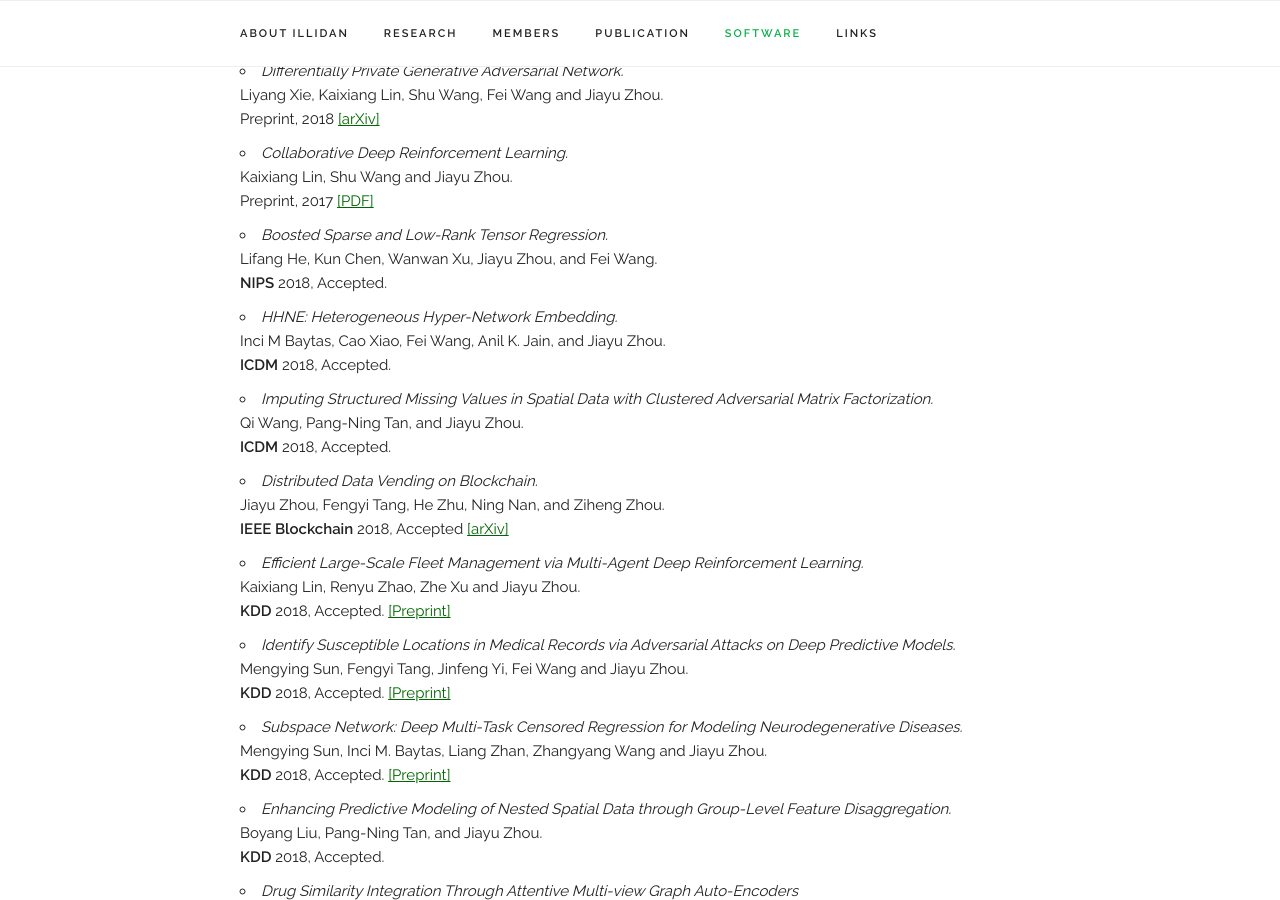
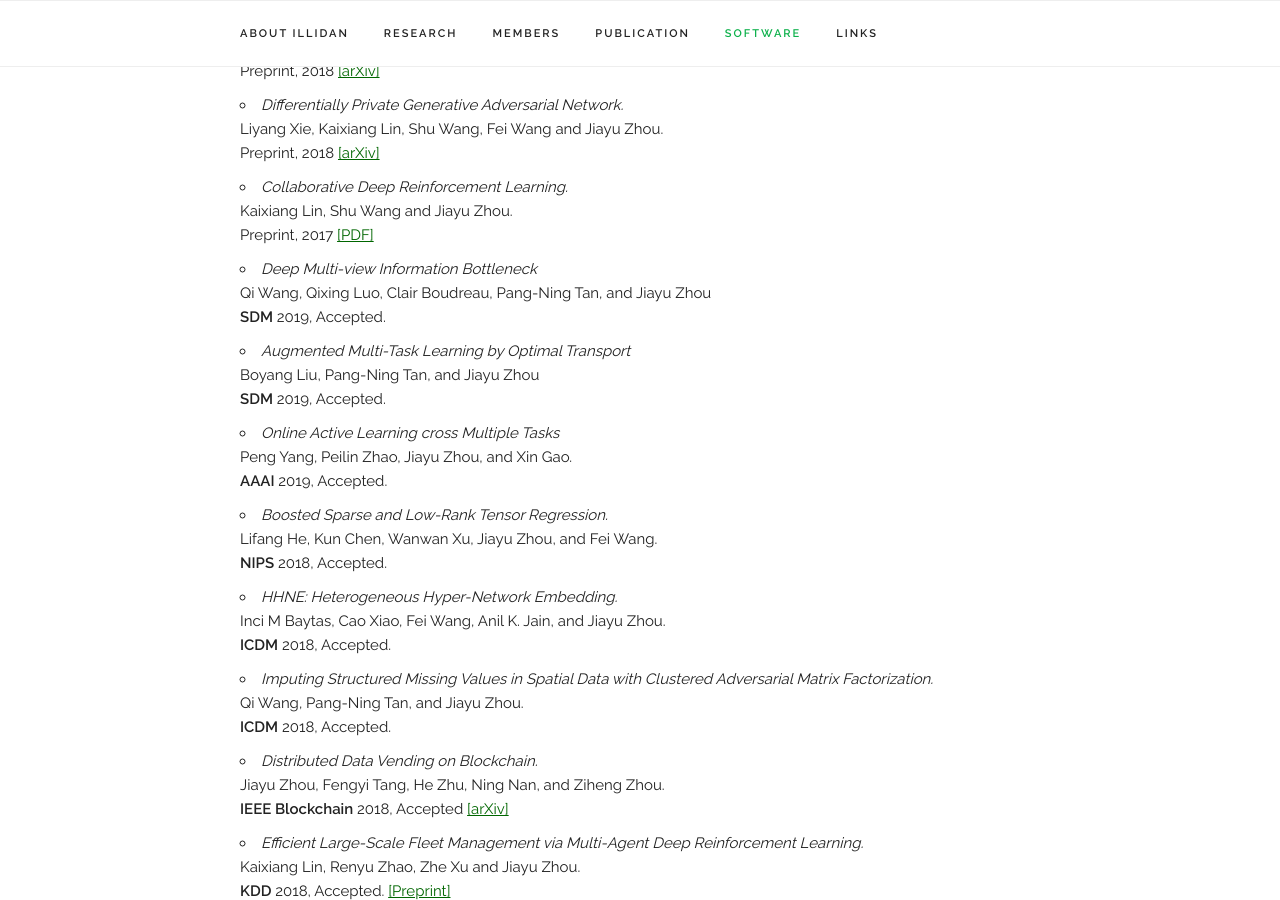
Before and after one commit to Marvelrex/denos.lab.io, a Jekyll site: the page built from index.html, in a window 1280 px wide and 900 px high, scrolled down 6448 px. Built offline with Jekyll 4.4.1, drawn with Linux system fonts in a browser that asks for light colours; nearby versions of some CDN libraries; some of the changed text lies outside the part shown.

Commit message:
Update paper

```diff
--- a/_includes/news.md
+++ b/_includes/news.md
@@ -1,3 +1,4 @@
+- [Dec 2018] Two papers accepted by SDM 2019.
 - [Aug 2018] Two papers accepted by ICDM 2018.
 - [May 2018] Four papers accepted by KDD 2018.
 - [Aug 2017] Three papers accepted by ICDM 2017.
--- a/_layouts/default.html
+++ b/_layouts/default.html
@@ -262,6 +262,21 @@
         <li><i>Collaborative Deep Reinforcement Learning. </i><br>
             Kaixiang Lin, Shu Wang and Jiayu Zhou. <br>
             Preprint, 2017 <a href="https://arxiv.org/pdf/1702.05796.pdf" target="_blank">[PDF]</a>
+        </li>
+
+        <li><i>Deep Multi-view Information Bottleneck</i><br>
+          Qi Wang, Qixing Luo, Clair Boudreau, Pang-Ning Tan, and Jiayu Zhou<br>
+          <b>SDM</b> 2019, Accepted.
+        </li>
+
+        <li><i>Augmented Multi-Task Learning by Optimal Transport</i><br>
+          Boyang Liu, Pang-Ning Tan, and Jiayu Zhou<br>
+          <b>SDM</b> 2019, Accepted.
+        </li>
+
+        <li><i>Online Active Learning cross Multiple Tasks</i><br>
+            Peng Yang, Peilin Zhao, Jiayu Zhou, and Xin Gao. <br>
+            <b>AAAI</b> 2019, Accepted.
         </li>
 
         <li><i>Boosted Sparse and Low-Rank Tensor Regression. </i><br>
```
